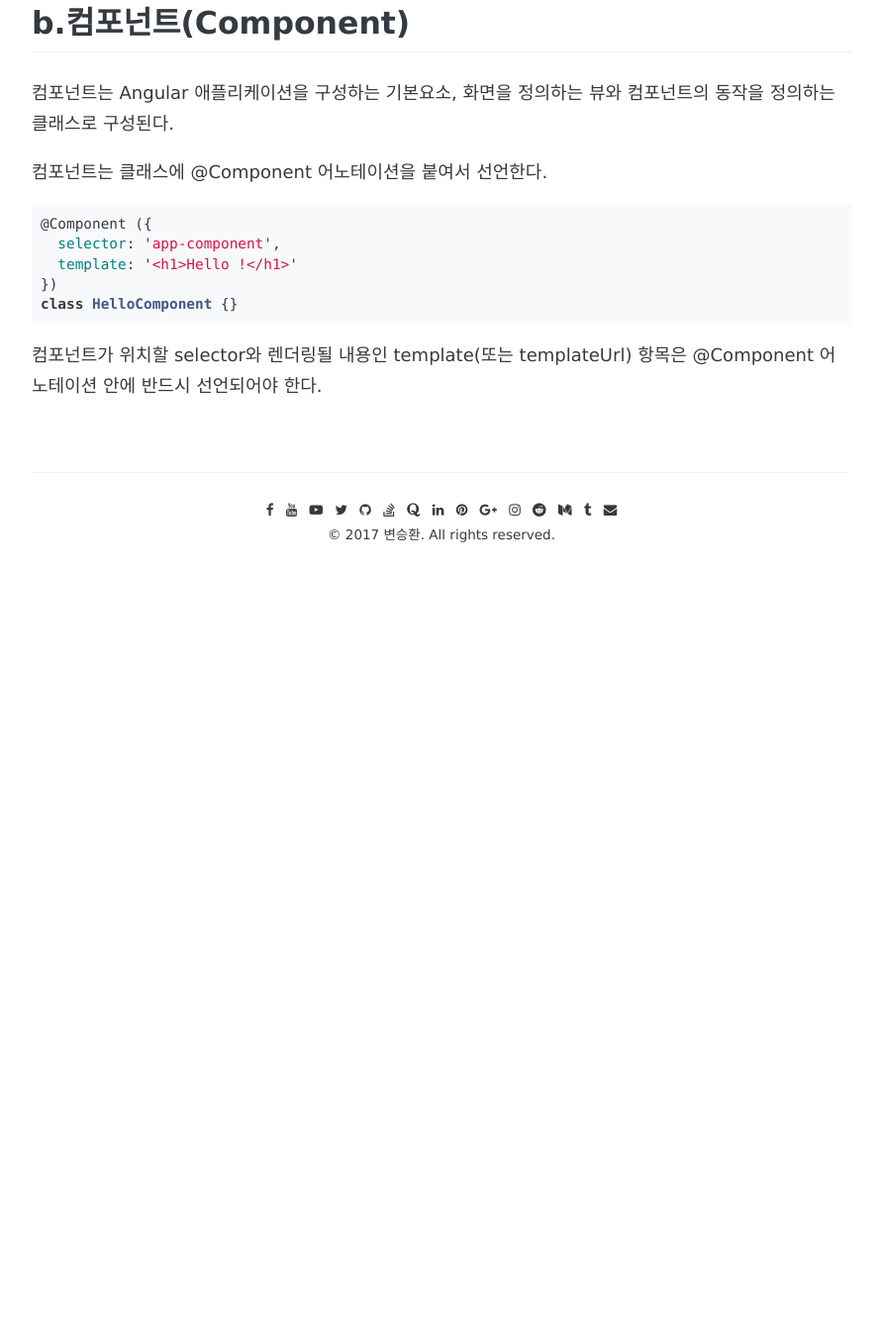
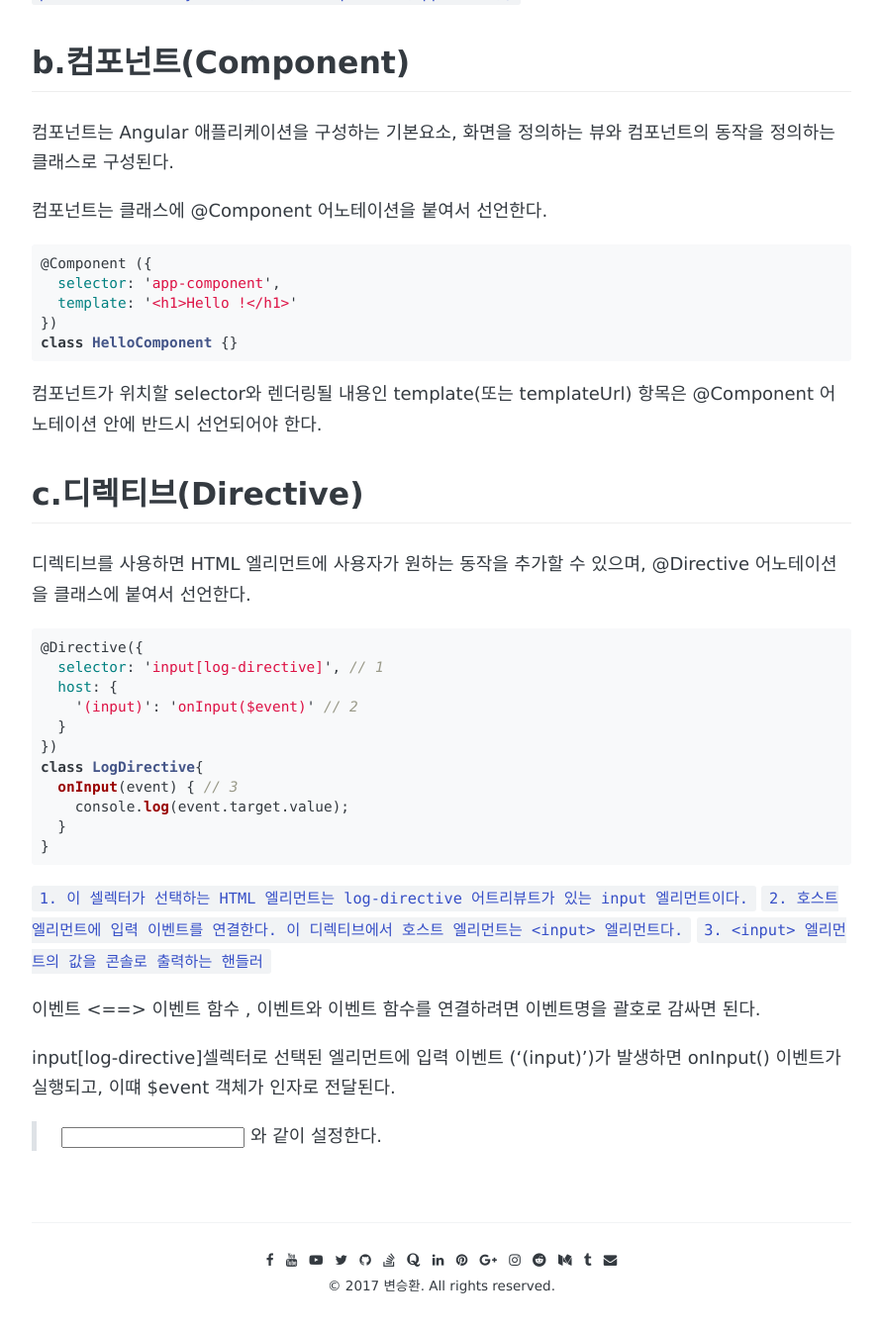
Before and after one commit to awesome-hwan/awesome-hwan.github.io, a Jekyll site: the page built from _posts/2017-09-06-[Angular]Chap_2.md, in a window 1280 px wide and 1400 px high, scrolled down 1864 px. Shown: the top 1346 px of the window at 99% size, without its empty margins (194-1085 px from the left). Built offline with Jekyll 4.4.1, drawn with Linux system fonts in a browser that asks for light colours; some web fonts are replaced; comment, search, counter and statistics services are not loaded; before the commit the page ends 2506 px from its top, so only the background shows below that.

Commit message:
Angular Chap.2

````diff
--- a/_posts/2017-09-06-[Angular]Chap_2.md
+++ b/_posts/2017-09-06-[Angular]Chap_2.md
@@ -17,7 +17,7 @@ share: true
 2. [Angular 구성요소](#Angular-구성요소)
     - [a.모듈(Module)](a-모듈-Module-)
     - [b.컴포넌트(Component)](b-컴포넌트-Component-)
-
+    - [c.디렉티브(Directive)](c-디렉티브-Directive-)
 
 ---
 > Why Angular?
@@ -76,3 +76,31 @@ class HelloComponent {}
 ```
 
 컴포넌트가 위치할 selector와 렌더링될 내용인 template(또는 templateUrl) 항목은 @Component 어노테이션 안에 반드시 선언되어야 한다.
+
+## c.디렉티브(Directive)
+
+디렉티브를 사용하면 HTML 엘리먼트에 사용자가 원하는 동작을 추가할 수 있으며, @Directive 어노테이션을 클래스에 붙여서 선언한다.
+
+```ts
+@Directive({
+  selector: 'input[log-directive]', // 1
+  host: {
+    '(input)': 'onInput($event)' // 2
+  }
+})
+class LogDirective{
+  onInput(event) { // 3
+    console.log(event.target.value);
+  }
+}
+```
+
+`1. 이 셀렉터가 선택하는 HTML 엘리먼트는 log-directive 어트리뷰트가 있는 input 엘리먼트이다.`
+`2. 호스트 엘리먼트에 입력 이벤트를 연결한다. 이 디렉티브에서 호스트 엘리먼트는 <input> 엘리먼트다.`
+`3. <input> 엘리먼트의 값을 콘솔로 출력하는 핸들러`
+
+이벤트 <==> 이벤트 함수 , 이벤트와 이벤트 함수를 연결하려면 이벤트명을 괄호로 감싸면 된다.
+
+input[log-directive]셀렉터로 선택된 엘리먼트에 입력 이벤트 ('(input)')가 발생하면 onInput() 이벤트가 실행되고, 이떄 $event 객체가 인자로 전달된다.
+
+> <input type="text" log-directive/> 와 같이 설정한다.
````
